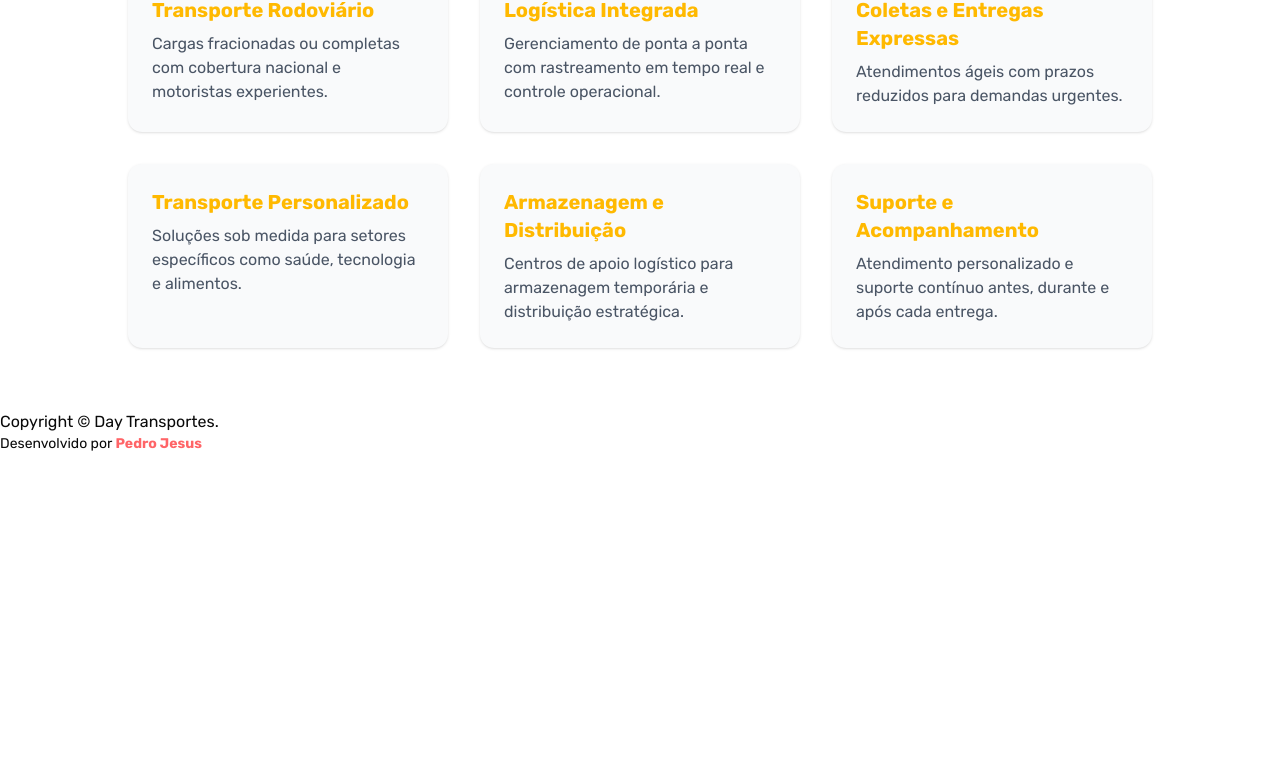
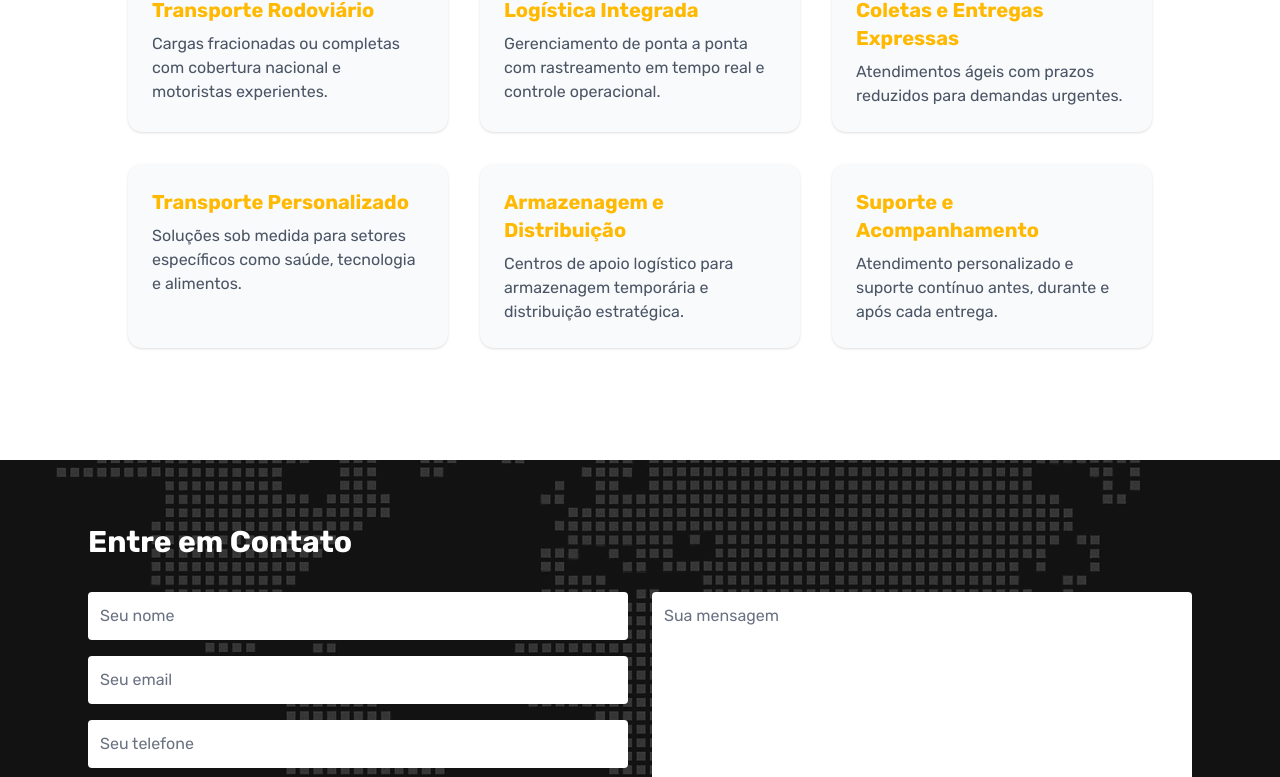
Before and after one commit to pedrovjesus/daytransporte, a Next.js app: page / in a window 1280 px wide. Shown: the part 1998-2775 px from the top of the page. Before the commit the page ends 2466 px from the top, so only its background shows below. Built offline with nearby package versions, Linux system fonts and the light colour scheme.

Commit message:
create contact

```diff
--- /dev/null
+++ b/src/app/_components/contatos.tsx
@@ -0,0 +1,55 @@
+import Image from "next/image";
+import mapa from "../../../public/mapa.png";
+
+export function Contacts() {
+  return (
+    <section id="contato" className="relative w-full h-auto mt-16">
+      <Image
+        src={mapa}
+        alt="Mapa mundi de fundo"
+        fill
+        quality={100}
+        priority
+        className="object-cover brightness-50 z-0"
+      />
+      <div className="relative z-10 flex flex-col justify-center px-6 py-16 max-w-6xl mx-auto text-white">
+        <h2 className="text-3xl font-bold mb-8">Entre em Contato</h2>
+        <form className="flex flex-col md:flex-row gap-6 w-full">
+          <div className="flex flex-col gap-4 md:w-1/2">
+            <input
+              type="text"
+              placeholder="Seu nome"
+              className="p-3 rounded bg-white text-gray-800 placeholder-gray-500 focus:outline-none focus:ring-2 focus:ring-red-500"
+            />
+            <input
+              type="email"
+              placeholder="Seu email"
+              className="p-3 rounded bg-white text-gray-800 placeholder-gray-500 focus:outline-none focus:ring-2 focus:ring-red-500"
+            />
+            <input
+              type="text"
+              placeholder="Seu telefone"
+              className="p-3 rounded bg-white text-gray-800 placeholder-gray-500 focus:outline-none focus:ring-2 focus:ring-red-500"
+            />
+          </div>
+
+          <div className="md:w-1/2">
+            <textarea
+              placeholder="Sua mensagem"
+              rows={7}
+              className="w-full h-full p-3 rounded bg-white text-gray-800 placeholder-gray-500 focus:outline-none focus:ring-2 focus:ring-red-500 resize-none"
+            ></textarea>
+          </div>
+        </form>
+        <div className="mt-6">
+          <button
+            type="submit"
+            className="mt-4 px-6 py-2 border-2 border-yellow-400 text-white font-semibold rounded hover:bg-yellow-400 hover:text-black transition"
+          >
+            Enviar Mensagem
+          </button>
+        </div>
+      </div>
+    </section>
+  );
+}
--- a/src/app/_components/hero.tsx
+++ b/src/app/_components/hero.tsx
@@ -17,7 +17,7 @@ export function Hero() {
 
       {/* Conteúdo acima do background */}
       <div className="relative z-10 flex items-center justify-center h-full">
-        <div className="text-center text-white w-[38vw] h-[38vw] bg-gradient-to-b from-yellow-300/80 to-black/70 p-6 rounded-full shadow-lg flex flex-col items-center justify-center space-y-4">
+        <div className="text-center text-white w-[38vw] h-[38vw] bg-gradient-to-b from-yellow-500/80 to-black/70 p-6 rounded-full shadow-lg flex flex-col items-center justify-center space-y-4">
           <h1 className="text-[6vw] font-extrabold text-white whitespace-nowrap overflow-visible">
             Rápido & seguro
           </h1>
--- a/src/app/_components/navbar.tsx
+++ b/src/app/_components/navbar.tsx
@@ -77,7 +77,7 @@ export function Navbar() {
             </li>
             <li>
               <a
-                href="/contact"
+                href="#contato"
                 className="text-black hover:text-white hover:font-bold transition text-[18px] font-[Rubik]"
               >
                 Contato
--- a/src/app/page.tsx
+++ b/src/app/page.tsx
@@ -4,6 +4,7 @@ import { Hero } from "./_components/hero";
 import { Navbar } from "./_components/navbar";
 import { Service } from "./_components/servicos";
 import { WeServices } from "./_components/nossos-servicos";
+import { Contacts } from "./_components/contatos";
 
 export default function Home() {
   return (
@@ -13,6 +14,7 @@ export default function Home() {
       <About />
       <Service />
       <WeServices />
+      <Contacts />
       <Footer />
     </div>
   );
```
